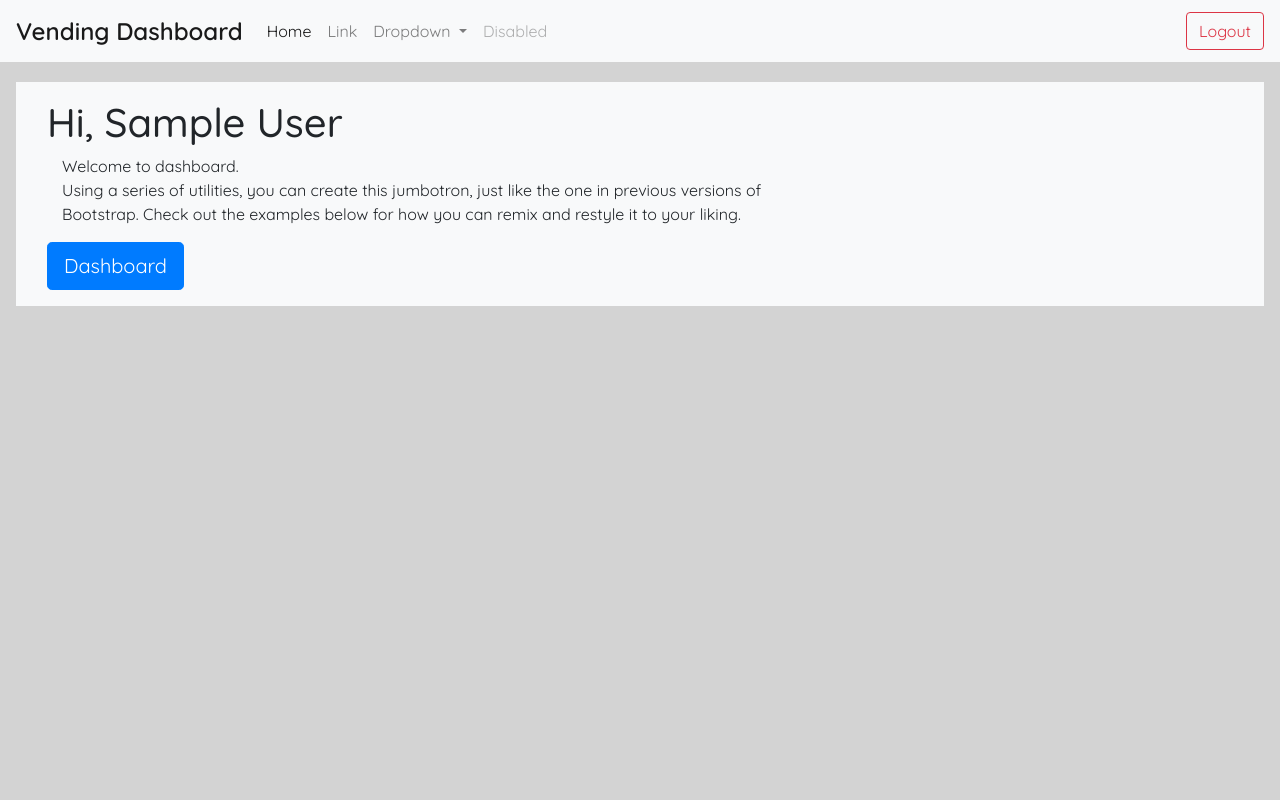
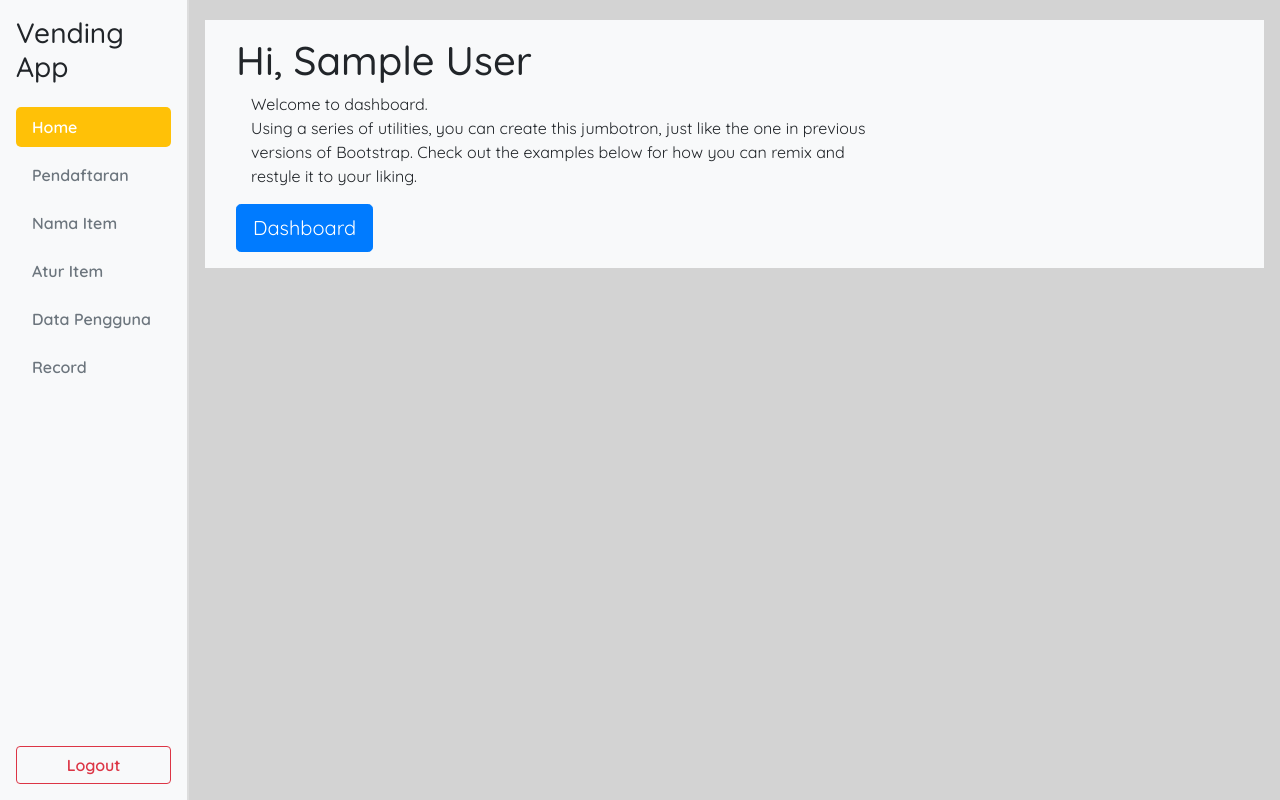
Before and after one commit to ASNProject/vending-app, a Laravel app: page /dashboard in a window 1280 px wide. Run offline with Laravel 12, Linux system fonts and the light colour scheme; the visitor is signed in with stand-in values (Sample User, id 1).

Commit message:
Update dashboard

```diff
--- /dev/null
+++ b/app/Http/Controllers/DashboardController.php
@@ -0,0 +1,38 @@
+<?php
+
+namespace App\Http\Controllers;
+
+use Illuminate\Http\Request;
+
+class DashboardController extends Controller
+{
+    public function home()
+    {
+        return view('dashboard.home');
+    }
+
+    public function pendaftaran()
+    {
+        return view('dashboard.pendaftaran');
+    }
+
+    public function namaItem()
+    {
+        return view('dashboard.nama-item');
+    }
+
+    public function aturItem()
+    {
+        return view('dashboard.atur-item');
+    }
+
+    public function dataPengguna()
+    {
+        return view('dashboard.data-pengguna');
+    }
+
+    public function record()
+    {
+        return view('dashboard.record');
+    }
+}
--- a/resources/views/dashboard.blade.php
+++ b/resources/views/dashboard.blade.php
@@ -1,63 +1,137 @@
 @extends('layouts.app', ['title' => 'Dashboard'])
+
 @section('content')
 <body>
-     <main>
-            {{-- NAVBAR --}}
-    <nav class="navbar navbar-expand-lg navbar-light bg-light">
-        <a class="navbar-brand font-weight-bold" style="font-size: 24px" href="#">Vending Dashboard</a>
-        <button class="navbar-toggler" type="button" data-toggle="collapse" data-target="#navbarSupportedContent" aria-controls="navbarSupportedContent" aria-expanded="false" aria-label="Toggle navigation">
-            <span class="navbar-toggler-icon"></span>
-        </button>
-
-        <div class="collapse navbar-collapse" id="navbarSupportedContent">
-            <ul class="navbar-nav mr-auto">
-            <li class="nav-item active">
-                <a class="nav-link" href="#">Home <span class="sr-only">(current)</span></a>
+    <div class="d-flex">
+        {{-- Sidebar --}}
+        <div class="bg-light sidebar p-3 d-flex flex-column" style="width: 250px; height: 100vh; border-right: 2px solid #ddd;">
+            <h3 class="text-left mb-4">Vending App</h3>
+            <ul class="nav flex-column mb-auto" id="sidebar">
+                <li class="nav-item mb-2">
+                    <a class="nav-link {{ request()->is('home') ? 'active' : '' }}" href="#" data-url="{{ route('dashboard.home') }}">
+                        Home
+                    </a>
                 </li>
-            <li class="nav-item">
-                <a class="nav-link" href="#">Link</a>
+                <li class="nav-item mb-2">
+                    <a class="nav-link {{ request()->is('pendaftaran') ? 'active' : '' }}" href="#" data-url="{{ route('dashboard.pendaftaran') }}">
+                        Pendaftaran
+                    </a>
                 </li>
-            <li class="nav-item dropdown">
-                <a class="nav-link dropdown-toggle" href="#" id="navbarDropdown" role="button" data-toggle="dropdown" aria-haspopup="true" aria-expanded="false">
-                Dropdown
+                <li class="nav-item mb-2">
+                    <a class="nav-link {{ request()->is('nama-item') ? 'active' : '' }}" href="#" data-url="{{ route('dashboard.nama-item') }}">
+                        Nama Item
                     </a>
-                <div class="dropdown-menu" aria-labelledby="navbarDropdown">
-                <a class="dropdown-item" href="#">Action</a>
-                <a class="dropdown-item" href="#">Another action</a>
-                <div class="dropdown-divider"></div>
-                <a class="dropdown-item" href="#">Something else here</a>
-                </div>
                 </li>
-            <li class="nav-item">
-                <a class="nav-link disabled" href="#">Disabled</a>
+                <li class="nav-item mb-2">
+                    <a class="nav-link {{ request()->is('atur-item') ? 'active' : '' }}" href="#" data-url="{{ route('dashboard.atur-item') }}">
+                        Atur Item
+                    </a>
+                </li>
+                <li class="nav-item mb-2">
+                    <a class="nav-link {{ request()->is('data-pengguna') ? 'active' : '' }}" href="#" data-url="{{ route('dashboard.data-pengguna') }}">
+                        Data Pengguna
+                    </a>
+                </li>
+                <li class="nav-item mb-2">
+                    <a class="nav-link {{ request()->is('record') ? 'active' : '' }}" href="#" data-url="{{ route('dashboard.record') }}">
+                        Record
+                    </a>
                 </li>
             </ul>
-            <form class="form-inline my-2 my-lg-0" action="{{ route('logout') }}" method="POST"
-                onsubmit="return confirm('Are you sure you want to logout?')">
+
+            {{-- Logout Button --}}
+            <form class="form-inline mt-auto" action="{{ route('logout') }}" method="POST" onsubmit="return confirm('Are you sure you want to logout?')">
                 @csrf
-                <button class="btn btn-outline-danger my-2 my-sm-0" type="submit">Logout</button>
+                <button class="btn btn-outline-danger w-100" type="submit" style="font-weight: 600;">Logout</button>
             </form>
+        </div>
+        {{-- END Sidebar --}}
 
+        {{-- Main Content --}}
+        <div id="main-content" class="flex-grow-1 p-3">
+            <!-- Default content for Home will load here -->
         </div>
-    </nav>
-    {{-- END NAVBAR --}}
-    {{-- MAIN CODE --}}
-       <div class="m-3 py-1">
-         <div class="p-3 mb-4 bg-light rounded-3">
-           <div class="container-fluid">
-             {{-- @session('success')
-                 <div class="alert alert-success" role="alert">
-                   {{ $value }}
-                 </div>
-             @endsession --}}
-
-             <h1 class="display-5 fw-bold">Hi, {{ auth()->user()->name }}</h1>
-             <p class="col-md-8 fs-4">Welcome to dashboard.<br/>Using a series of utilities, you can create this jumbotron, just like the one in previous versions of Bootstrap. Check out the examples below for how you can remix and restyle it to your liking.</p>
-             <button class="btn btn-primary btn-lg" type="button">Dashboard</button>
-           </div>
+        {{-- END Main Content --}}
     </div>
 
-       </div>
-     </main>
+    {{-- Add custom styling --}}
+    <style>
+        /* Hover effect for sidebar links */
+        .nav-link {
+            font-size: 16px;
+            font-weight: 600;
+            color: #6c757d; /* Text color gray */
+            transition: color 0.3s ease, background-color 0.3s ease;
+        }
+
+        /* Hover effect for links */
+        .nav-link:hover {
+            color: white;
+            background-color: #ffc107;
+            border-radius: 5px;
+        }
+
+        /* Active link styling */
+        .nav-link.active {
+            color: white;
+            background-color: #ffc107;
+            border-radius: 5px;
+        }
+
+        /* Icon and link styling */
+        .nav-link i {
+            margin-right: 10px;
+        }
+
+        /* Logout button hover effect */
+        .btn-outline-danger:hover {
+            background-color: #dc3545;
+            color: white;
+        }
+    </style>
+
+    {{-- Add JavaScript --}}
+    <script>
+        document.addEventListener('DOMContentLoaded', function() {
+            const links = document.querySelectorAll('.nav-link');
+
+            // Handle Sidebar Link Click
+            links.forEach(link => {
+                link.addEventListener('click', function(e) {
+                    e.preventDefault();
+
+                    // Remove 'active' class from all links
+                    links.forEach(link => link.classList.remove('active'));
+
+                    // Add 'active' class to the clicked link
+                    this.classList.add('active');
+
+                    // Get the URL from data-url attribute
+                    const url = this.getAttribute('data-url');
+
+                    // Use AJAX to fetch the content and update main content
+                    fetch(url)
+                        .then(response => response.text())
+                        .then(html => {
+                            document.getElementById('main-content').innerHTML = html;
+                        })
+                        .catch(error => console.error('Error loading content:', error));
+                });
+            });
+
+            // Load default content for Home on page load
+            const homeLink = document.querySelector('.nav-link[data-url="{{ route('dashboard.home') }}"]');
+            if (homeLink) {
+                homeLink.classList.add('active');
+                const url = homeLink.getAttribute('data-url');
+                fetch(url)
+                    .then(response => response.text())
+                    .then(html => {
+                        document.getElementById('main-content').innerHTML = html;
+                    })
+                    .catch(error => console.error('Error loading default content:', error));
+            }
+        });
+    </script>
 </body>
 @endsection
--- /dev/null
+++ b/resources/views/dashboard/home.blade.php
@@ -0,0 +1,24 @@
+@extends('layouts.app', ['title' => 'Home'])
+
+@section('content')
+<body>
+    <div class="d-flex">
+        <div class="py-1">
+            <div class="p-3 mb-4 bg-light rounded-3">
+              <div class="container-fluid">
+                {{-- @session('success')
+                    <div class="alert alert-success" role="alert">
+                      {{ $value }}
+                    </div>
+                @endsession --}}
+
+                <h1 class="display-5 fw-bold">Hi, {{ auth()->user()->name }}</h1>
+                <p class="col-md-8 fs-4">Welcome to dashboard.<br/>Using a series of utilities, you can create this jumbotron, just like the one in previous versions of Bootstrap. Check out the examples below for how you can remix and restyle it to your liking.</p>
+                <button class="btn btn-primary btn-lg" type="button">Dashboard</button>
+              </div>
+            </div>
+
+          </div>
+    </div>
+</body>
+@endsection
--- a/resources/views/layouts/app.blade.php
+++ b/resources/views/layouts/app.blade.php
@@ -8,6 +8,8 @@
     <!-- Bootstrap CSS -->
     <link rel="stylesheet" href="https://stackpath.bootstrapcdn.com/bootstrap/4.5.2/css/bootstrap.min.css">
     <link href="https://fonts.googleapis.com/css2?family=Quicksand:wght@300;400;500;600&display=swap" rel="stylesheet">
+    <link rel="stylesheet" href="https://cdnjs.cloudflare.com/ajax/libs/font-awesome/5.15.4/css/all.min.css">
+
     <title>{{ $title ?? config('app.name') }}</title>
     <style>
         body {
@@ -18,7 +20,7 @@
 </head>
 <body>
     <div>
-        <div >
+        <div>
             @yield('content')
         </div>
     </div>
@@ -27,5 +29,6 @@
     <script src="https://code.jquery.com/jquery-3.5.1.slim.min.js"></script>
     <script src="https://cdn.jsdelivr.net/npm/popper.js@1.16.1/dist/umd/popper.min.js"></script>
     <script src="https://stackpath.bootstrapcdn.com/bootstrap/4.5.2/js/bootstrap.min.js"></script>
+
 </body>
 </html>
--- a/routes/web.php
+++ b/routes/web.php
@@ -2,6 +2,7 @@
 
 use Illuminate\Support\Facades\Route;
 use App\Http\Controllers\Auth\AuthController;
+use App\Http\Controllers\DashboardController;
 
 Route::get('/', function () {
     return redirect()->route('dashboard');
@@ -13,3 +14,10 @@
 Route::post('post-registration', [AuthController::class, 'registerUser'])->name('register.post');
 Route::middleware(['auth'])->get('dashboard', [AuthController::class, 'dashboard'])->name('dashboard');
 Route::post('logout', [AuthController::class, 'logout'])->name('logout');
+
+Route::middleware(['auth'])->get('/home', [DashboardController::class, 'home'])->name('dashboard.home');
+Route::middleware(['auth'])->get('/pendaftaran', [DashboardController::class, 'pendaftaran'])->name('dashboard.pendaftaran');
+Route::middleware(['auth'])->get('/nama-item', [DashboardController::class, 'namaItem'])->name('dashboard.nama-item');
+Route::middleware(['auth'])->get('/atur-item', [DashboardController::class, 'aturItem'])->name('dashboard.atur-item');
+Route::middleware(['auth'])->get('/data-pengguna', [DashboardController::class, 'dataPengguna'])->name('dashboard.data-pengguna');
+Route::middleware(['auth'])->get('/record', [DashboardController::class, 'record'])->name('dashboard.record');
```
Also changed, not shown: resources/views/auth/register.blade.php (+5 -6 lines), resources/views/dashboard/atur-item.blade.php (added, +24 -0 lines), resources/views/dashboard/data-pengguna.blade.php (added, +24 -0 lines), resources/views/dashboard/nama-item.blade.php (added, +24 -0 lines), resources/views/dashboard/pendaftaran.blade.php (added, +24 -0 lines), resources/views/dashboard/record.blade.php (added, +24 -0 lines). Lines whose indentation alone changed are shown as unchanged.
